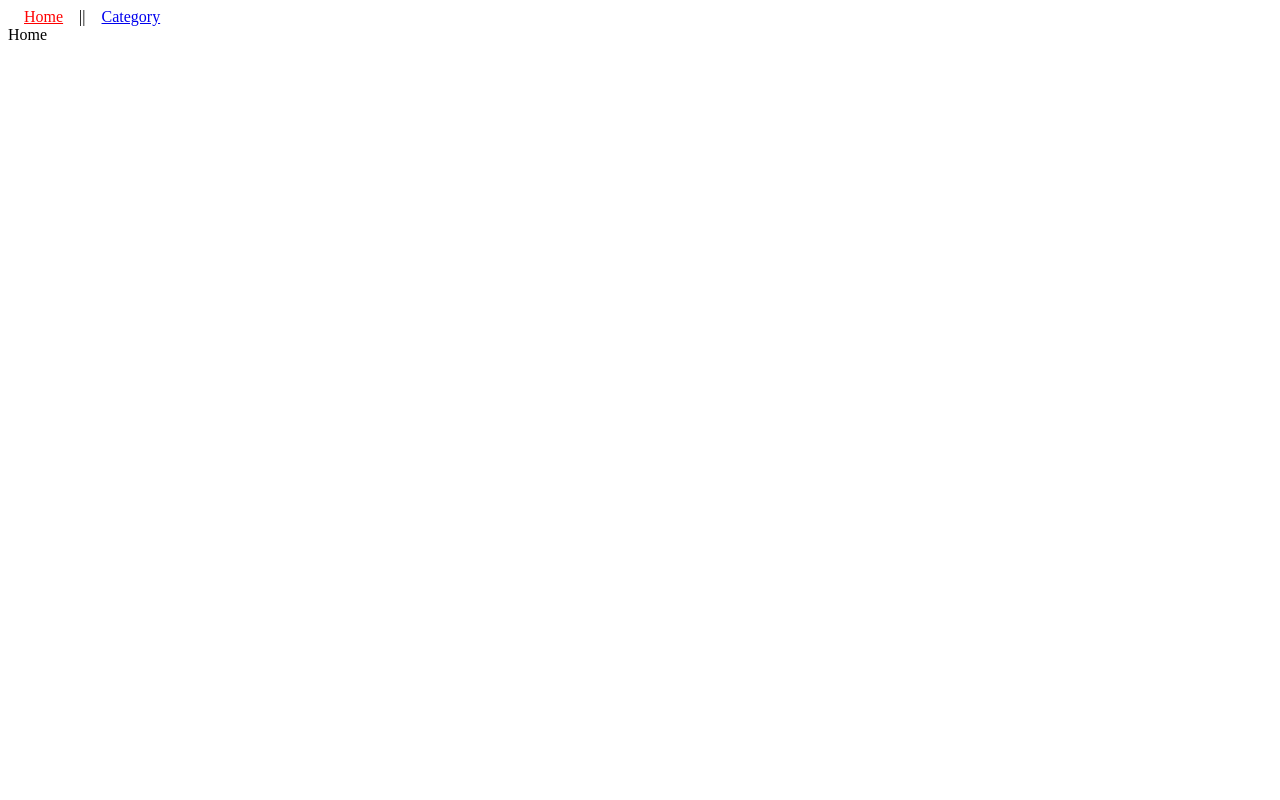
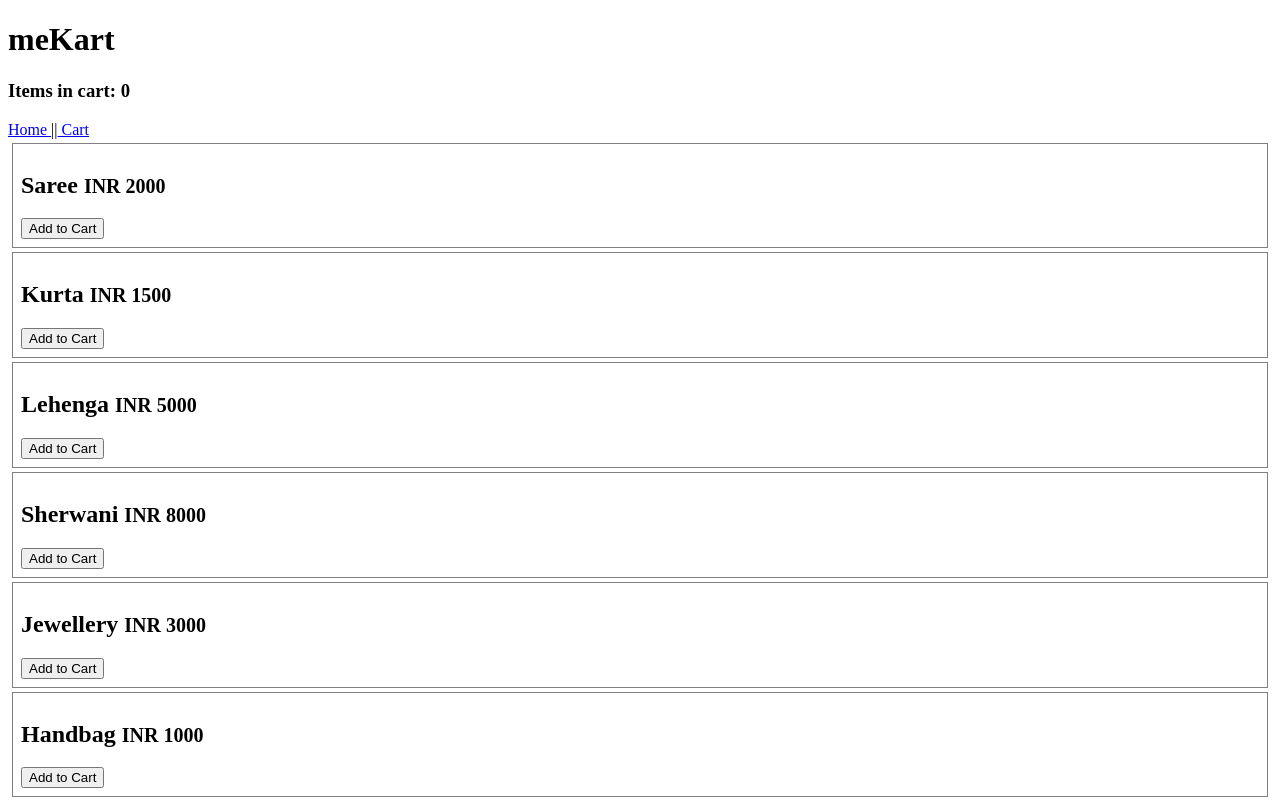
Before and after one commit to iAngkur/typscript-react, a React (Create React App) app: page / in a window 1280 px wide. Shown: the top 800 px of the page. Built offline with nearby package versions, Linux system fonts and the light colour scheme.

Commit message:
added useContext

```diff
--- a/src/App.tsx
+++ b/src/App.tsx
@@ -11,6 +11,9 @@ import Dropdown from "./NeogCampLMS/Dropdown";
 import Dropdown_v2 from "./NeogCampLMS/Dropdown_v2";
 import BasicRoute from "./NeogCampLMS/Routing/BasicRoute";
 import DynamicRouting from "./NeogCampLMS/Routing/DynamicRouting";
+import UseContext from "./NeogCampLMS/Hooks";
+import CartContextProvider from "./NeogCampLMS/Hooks/CartContextProvider";
+import { BrowserRouter } from "react-router-dom";
 
 function App() {
   return (
@@ -26,7 +29,12 @@ function App() {
       {/* <Dropdown /> */}
       {/* <Dropdown_v2 /> */}
       {/* <BasicRoute /> */}
-      <DynamicRouting />
+      {/* <DynamicRouting /> */}
+      <BrowserRouter>
+        <CartContextProvider>
+          <UseContext />
+        </CartContextProvider>
+      </BrowserRouter>
     </div>
   );
 }
--- /dev/null
+++ b/src/NeogCampLMS/Hooks/Cart.tsx
@@ -0,0 +1,7 @@
+import React from "react";
+
+function Cart() {
+  return <div>Cart</div>;
+}
+
+export default Cart;
--- /dev/null
+++ b/src/NeogCampLMS/Hooks/CartContextProvider.tsx
@@ -0,0 +1,31 @@
+import React, {
+  createContext,
+  Dispatch,
+  SetStateAction,
+  useContext,
+  useState,
+} from "react";
+
+interface MyContextProps {
+  items: number;
+  setItems: Dispatch<SetStateAction<number>>;
+}
+
+const CartContext = createContext<MyContextProps>({
+  items: 0,
+  setItems: () => {},
+});
+
+function CartContextProvider({ children }: { children: React.ReactNode }) {
+  const [items, setItems] = useState(0);
+
+  return (
+    <CartContext.Provider value={{ items, setItems }}>
+      {children}
+    </CartContext.Provider>
+  );
+}
+
+export default CartContextProvider;
+
+export const useCartContext = () => useContext(CartContext);
--- /dev/null
+++ b/src/NeogCampLMS/Hooks/ProductList.tsx
@@ -0,0 +1,40 @@
+import React from "react";
+import { useCartContext } from "./CartContextProvider";
+
+export type Product = {
+  id: number;
+  name: string;
+  price: number;
+};
+
+type ProductListProps = {
+  products: Product[];
+};
+
+function ProductList({ products }: ProductListProps) {
+  const { items, setItems } = useCartContext();
+
+  const onAddToCart = () => {
+    setItems(items + 1);
+  };
+
+  const elem = products.map(({ id, name, price }) => (
+    <div
+      key={id}
+      style={{
+        border: "1px solid gray",
+        margin: "0.25rem",
+        padding: "0.5rem",
+      }}
+    >
+      <h2>
+        {name} <small>INR {price}</small>
+      </h2>
+      <button onClick={onAddToCart}>Add to Cart</button>
+    </div>
+  ));
+
+  return <div>{elem}</div>;
+}
+
+export default ProductList;
--- /dev/null
+++ b/src/NeogCampLMS/Hooks/index.tsx
@@ -0,0 +1,30 @@
+import React, { useContext, useState } from "react";
+import { BrowserRouter, NavLink, Route, Routes } from "react-router-dom";
+import ProductList from "./ProductList";
+import { products } from "./products";
+import Cart from "./Cart";
+import CartContextComponent, { useCartContext } from "./CartContextProvider";
+
+function UseContext() {
+  const { items: cartItemCount } = useCartContext();
+
+  return (
+    <div>
+      <h1>meKart</h1>
+      <h3>Items in cart: {cartItemCount}</h3>
+
+      <nav>
+        <NavLink to="/"> Home </NavLink>
+        ||
+        <NavLink to="/cart"> Cart</NavLink>
+      </nav>
+
+      <Routes>
+        <Route path="/" element={<ProductList products={products} />} />
+        <Route path="/cart" element={<Cart />} />
+      </Routes>
+    </div>
+  );
+}
+
+export default UseContext;
--- /dev/null
+++ b/src/NeogCampLMS/Hooks/products.ts
@@ -0,0 +1,12 @@
+export const products = [
+  { id: 1, name: "Saree", price: 2000 },
+  { id: 2, name: "Kurta", price: 1500 },
+  { id: 3, name: "Lehenga", price: 5000 },
+  { id: 4, name: "Sherwani", price: 8000 },
+  { id: 5, name: "Jewellery", price: 3000 },
+  { id: 6, name: "Handbag", price: 1000 },
+  { id: 7, name: "Shoes", price: 2000 },
+  { id: 8, name: "T-shirt", price: 500 },
+  { id: 9, name: "Jeans", price: 1000 },
+  { id: 10, name: "Sunglasses", price: 2500 },
+]
```
